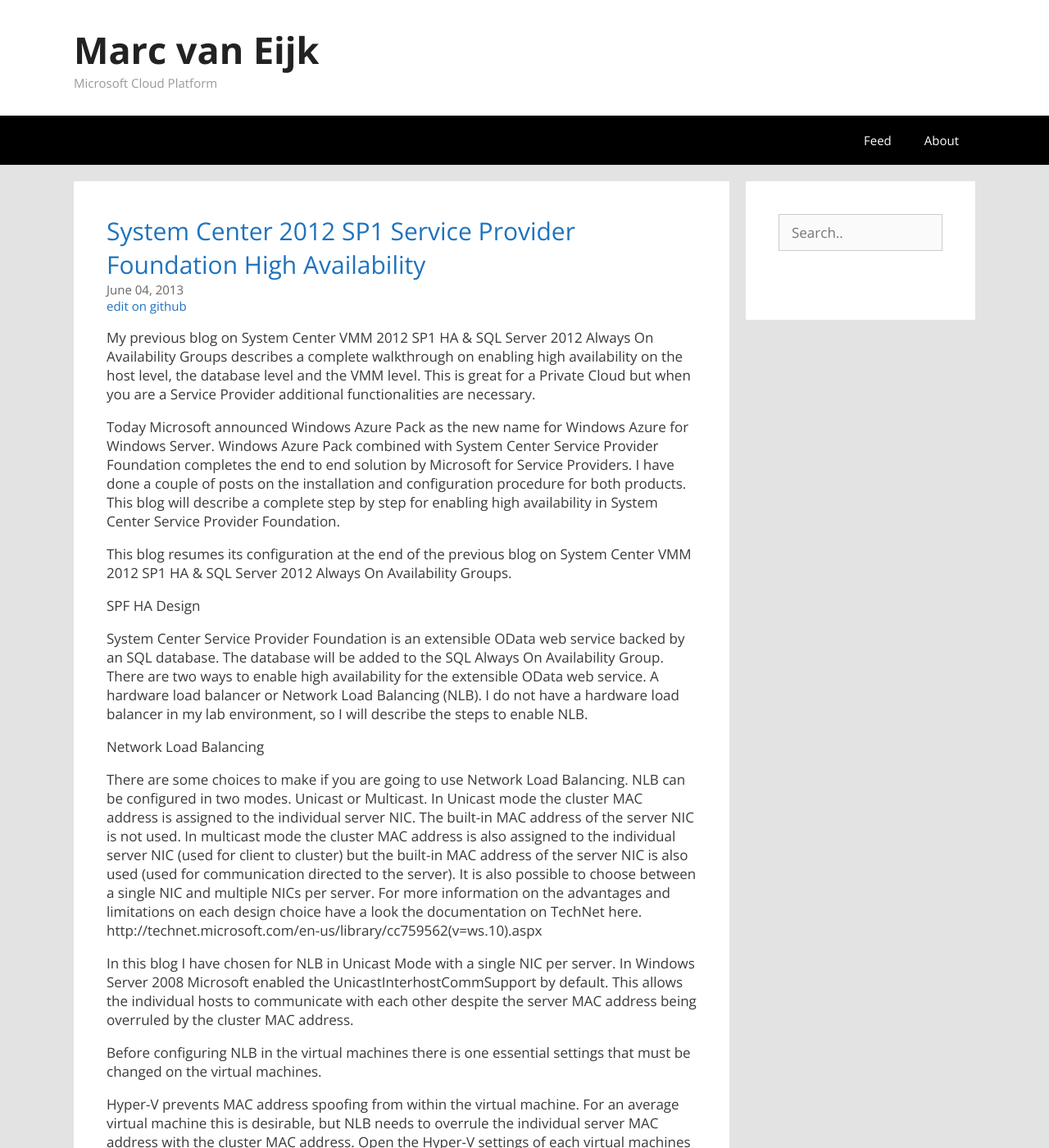
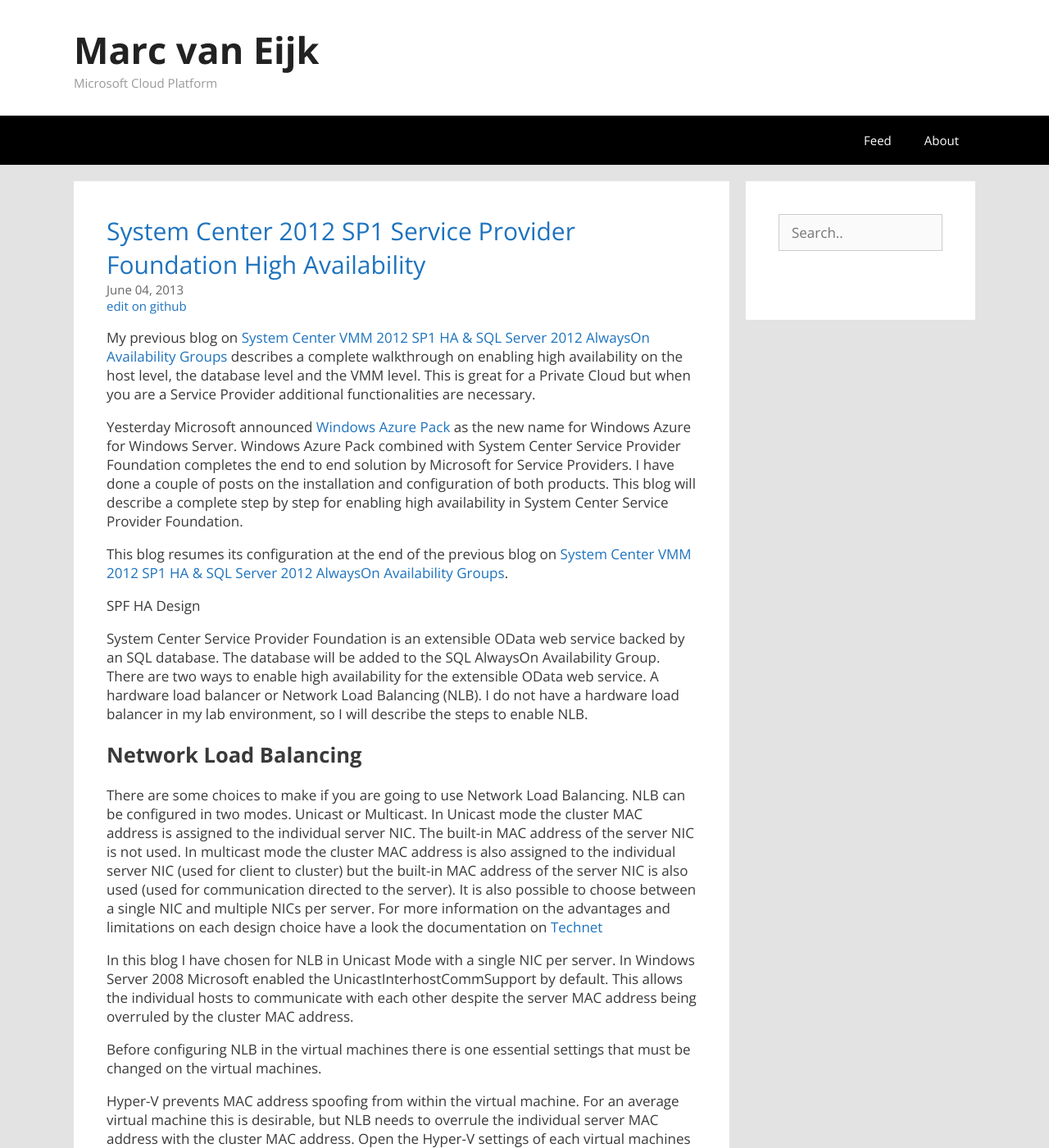
Before and after one commit to marcvaneijk/marcvaneijk.old, a Jekyll site: the page built from _posts/2013-06-04-spfha.md, in a window 1280 px wide and 1400 px high. Shown: the whole window at 82% size. Built offline with Jekyll 4.4.1, drawn with Linux system fonts in a browser that asks for light colours; nearby versions of some CDN libraries; some of the changed text lies outside the part shown.

Commit message:
Update 2013-06-04-spfha.md

````diff
--- a/_posts/2013-06-04-spfha.md
+++ b/_posts/2013-06-04-spfha.md
@@ -5,25 +5,23 @@ author: Marc van Eijk
 title: System Center 2012 SP1 Service Provider Foundation High Availability
 tags: HA, High Availability, MAC Address Spoofing, Network Load Balancing, NLB, Service Pack 1, Service Provider Foundation, SPF, System Center 2012 SP1, Windows Azure Pack
 ---
-My previous blog on System Center VMM 2012 SP1 HA & SQL Server 2012 Always On Availability Groups describes a complete walkthrough on enabling high availability on the host level, the database level and the VMM level. This is great for a Private Cloud but when you are a Service Provider additional functionalities are necessary.
+My previous blog on [System Center VMM 2012 SP1 HA & SQL Server 2012 AlwaysOn Availability Groups](/2013/05/21/sqlaoag) describes a complete walkthrough on enabling high availability on the host level, the database level and the VMM level. This is great for a Private Cloud but when you are a Service Provider additional functionalities are necessary.
 
-Today Microsoft announced Windows Azure Pack as the new name for Windows Azure for Windows Server. Windows Azure Pack combined with System Center Service Provider Foundation completes the end to end solution by Microsoft for Service Providers. I have done a couple of posts on the installation and configuration procedure for both products. This blog will describe a complete step by step for enabling high availability in System Center Service Provider Foundation.
+Yesterday Microsoft announced [Windows Azure Pack](http://www.microsoft.com/en-us/server-cloud/windows-azure-pack.aspx) as the new name for Windows Azure for Windows Server. Windows Azure Pack combined with System Center Service Provider Foundation completes the end to end solution by Microsoft for Service Providers. I have done a couple of posts on the installation and configuration of both products. This blog will describe a complete step by step for enabling high availability in System Center Service Provider Foundation.
 
-This blog resumes its configuration at the end of the previous blog on System Center VMM 2012 SP1 HA & SQL Server 2012 Always On Availability Groups.
+This blog resumes its configuration at the end of the previous blog on [System Center VMM 2012 SP1 HA & SQL Server 2012 AlwaysOn Availability Groups](/2013/05/21/sqlaoag).
 
 SPF HA Design
 
-System Center Service Provider Foundation is an extensible OData web service backed by an SQL database. The database will be added to the SQL Always On Availability Group. There are two ways to enable high availability for the extensible OData web service. A hardware load balancer or Network Load Balancing (NLB). I do not have a hardware load balancer in my lab environment, so I will describe the steps to enable NLB.
+System Center Service Provider Foundation is an extensible OData web service backed by an SQL database. The database will be added to the SQL AlwaysOn Availability Group. There are two ways to enable high availability for the extensible OData web service. A hardware load balancer or Network Load Balancing (NLB). I do not have a hardware load balancer in my lab environment, so I will describe the steps to enable NLB.
 
-Network Load Balancing
+## Network Load Balancing
 
-There are some choices to make if you are going to use Network Load Balancing. NLB can be configured in two modes. Unicast or Multicast. In Unicast mode the cluster MAC address is assigned to the individual server NIC. The built-in MAC address of the server NIC is not used. In multicast mode the cluster MAC address is also assigned to the individual server NIC (used for client to cluster) but the built-in MAC address of the server NIC is also used (used for communication directed to the server). It is also possible to choose between a single NIC and multiple NICs per server. For more information on the advantages and limitations on each design choice have a look the documentation on TechNet here. http://technet.microsoft.com/en-us/library/cc759562(v=ws.10).aspx
+There are some choices to make if you are going to use Network Load Balancing. NLB can be configured in two modes. Unicast or Multicast. In Unicast mode the cluster MAC address is assigned to the individual server NIC. The built-in MAC address of the server NIC is not used. In multicast mode the cluster MAC address is also assigned to the individual server NIC (used for client to cluster) but the built-in MAC address of the server NIC is also used (used for communication directed to the server). It is also possible to choose between a single NIC and multiple NICs per server. For more information on the advantages and limitations on each design choice have a look the documentation on [Technet](http://technet.microsoft.com/en-us/library/cc759562(v=ws.10).aspx)
 
 In this blog I have chosen for NLB in Unicast Mode with a single NIC per server. In Windows Server 2008 Microsoft enabled the UnicastInterhostCommSupport by default. This allows the individual hosts to communicate with each other despite the server MAC address being overruled by the cluster MAC address.
 
 Before configuring NLB in the virtual machines there is one essential settings that must be changed on the virtual machines.
-
-
 
 Hyper-V prevents MAC address spoofing from within the virtual machine. For an average virtual machine this is desirable, but NLB needs to overrule the individual server MAC address with the cluster MAC address. Open the Hyper-V settings of each virtual machines that will host System Center Service Provider Foundation (in this example SPF1 and SPF2) after shutting down the virtual machines. Select the Network Adapter (if you are chosen a multiple adapter NLB design, select the network adapter that will be used for cluster communication) and select advanced features. Checkmark the Enable MAC address spoofing.
 
@@ -53,25 +51,26 @@ Running NLB Manager on a system with all networks bound to NLB might not work ex
 
 I have not experienced this issue described in the warning, but if you want to make sure, just add an additional adapter.
 
-System Center Service Provider Foundation
+## System Center Service Provider Foundation
 
-Use the step by step from my previous blog on Installing and configuring System Center Service Provider Foundation (http://www.hyper-v.nu/archives/marcve/2013/01/installing-and-configuring-system-center-service-provider-foundation/) to perform the installation of System Center Service Provider Foundation on SPF1. I’ll sum up the step in short here
-•Move the SQL Availability Group to SQL1
-•Install the prerequisites on SPF1
-•Create the domain service account (in this example hypervnuSVC_SPF)
-•Create the domain groups (in this example hypernuSPF_Admins, hypernuSPF_Provider, hypernuSPF_VMM)
-•Request and install a web certificate from a public certificate authority with a common name that will be used for external access (equal to the full internet name specified in the NLB cluster configuration)
-•Install the System Center Virtual Machine Manager 2012 SP1 Administrator Console.
-•Install System Center 2012 SP1 Service Provider Foundation
-•On the configure the database server tab specify the SQL DNS Listener of the Availability Group (in this example SQL)
-•Complete the installation wizard steps as described in the previous blog.
-•Add the service account (in this example hypervnuSVC_SPF) to the following local groups on SPF1 (SPF_Admin, SPF_Provider and SPF_VMM)
-•Add the service account (hypervnuSVC_SPF) to the administrator user role in System Center VMM 2012 SP1
-•Specify the Sysadmin role for the service account (hypervnuSVC_SPF) on SQL1 (where the Availability Group was primary during the installation of System Center Service Provider Foundation).
+Use the step by step from my previous blog on [Installing and configuring System Center Service Provider Foundation](/2013/01/30/spf) to perform the installation of System Center Service Provider Foundation on SPF1. I’ll sum up the step in short here
 
-Add the System Center Service Provider Foundation database to the Availability Group
+- Move the SQL Availability Group to SQL1
+- Install the prerequisites on SPF1
+- Create the domain service account (in this example hypervnuSVC_SPF)
+- Create the domain groups (in this example hypernuSPF_Admins, hypernuSPF_Provider, hypernuSPF_VMM)
+- Request and install a web certificate from a public certificate authority with a common name that will be used for external access (equal to the full internet name specified in the NLB cluster configuration)
+- Install the System Center Virtual Machine Manager 2012 SP1 Administrator Console.
+- Install System Center 2012 SP1 Service Provider Foundation
+- On the configure the database server tab specify the SQL DNS Listener of the Availability Group (in this example SQL)
+- Complete the installation wizard steps as described in the previous blog.
+- Add the service account (in this example hypervnuSVC_SPF) to the following local groups on SPF1 (SPF_Admin, SPF_Provider and SPF_VMM)
+- Add the service account (hypervnuSVC_SPF) to the administrator user role in System Center VMM 2012 SP1
+- Specify the Sysadmin role for the service account (hypervnuSVC_SPF) on SQL1 (where the Availability Group was primary during the installation of System Center Service Provider Foundation).
 
-As described in the previous blog it is a good idea to test the availability of the database in the SQL Server Always On Availability Group before adding the second server to the Service Provider Foundation NLB cluster. Login to SQL1 and open the SQL Server Management Studio. Open the properties of the SCSPFDB database and verify that the recovery model is set to Full in the options tab.
+## Add the System Center Service Provider Foundation database to the Availability Group
+
+As described in the previous blog it is a good idea to test the availability of the database in the SQL Server AlwaysOn Availability Group before adding the second server to the Service Provider Foundation NLB cluster. Login to SQL1 and open the SQL Server Management Studio. Open the properties of the SCSPFDB database and verify that the recovery model is set to Full in the options tab.
 
 07 Recovery model
 
@@ -85,26 +84,31 @@ Open the Failover Cluster Manager on SQL1, right click the SQL clustered service
 
 Right click logins in SQL Server management studio connected to SQL2 and select add. Add the Service Provider Foundation domain service account (in this example hypervnuSVC_SPF).
 
-Install System Center Service Provider Foundation on the second server
+## Install System Center Service Provider Foundation on the second server
 
 With the SCSPFDB database in the Availability Group moved to SQL2 we are ready to install System Center Service Provider Foundation on the second server. The steps are almost the same as the steps on the first server (SPF1) with some exceptions. I’ll sum up the step in short
-•Install the prerequisites on SPF2
-•Export the public web certificate from SPF1 and import it on SPF2
-•Install the System Center Virtual Machine Manager 2012 SP1 Administrator Console.
-•Install System Center 2012 SP1 Service Provider Foundation
-•On the configure the database server tab specify the SQL DNS Listener of the Availability Group (in this example SQL)
-•Complete the installation wizard steps as described in the previous blog
-•Add the service account (in this example hypervnuSVC_SPF) to the following local groups on SPF2 (SPF_Admin, SPF_Provider and SPF_VMM)
 
-Verify System Center Service Provider Foundation High Availability
+- Install the prerequisites on SPF2
+- Export the public web certificate from SPF1 and import it on SPF2
+- Install the System Center Virtual Machine Manager 2012 SP1 Administrator Console.
+- Install System Center 2012 SP1 Service Provider Foundation
+- On the configure the database server tab specify the SQL DNS Listener of the Availability Group (in this example SQL)
+- Complete the installation wizard steps as described in the previous blog
+- Add the service account (in this example hypervnuSVC_SPF) to the following local groups on SPF2 (SPF_Admin, SPF_Provider and SPF_VMM)
+
+## Verify System Center Service Provider Foundation High Availability
 
 On the System Center Orchestrator Engineering Blog you can find some URLs to test your environment. To open the web service endpoint use the following URL:
 
+```
 https://<server>:8090/SC2012/VMM/Microsoft.Management.Odata.svc/
+```
 
 Replace the <server> variable with the name you specified in your public certificate. In this example:
 
+```
 https://spf.hyper-v.nu: 8090/SC2012/VMM/Microsoft.Management.Odata.svc/
+```
 
 Make sure that you have a DNS record in place that resolves the FQDN to the IP address of the cluster.
 
````
Also changed, not shown: other parts of _posts/2013-06-04-spfha.md (+4 -6 lines).
